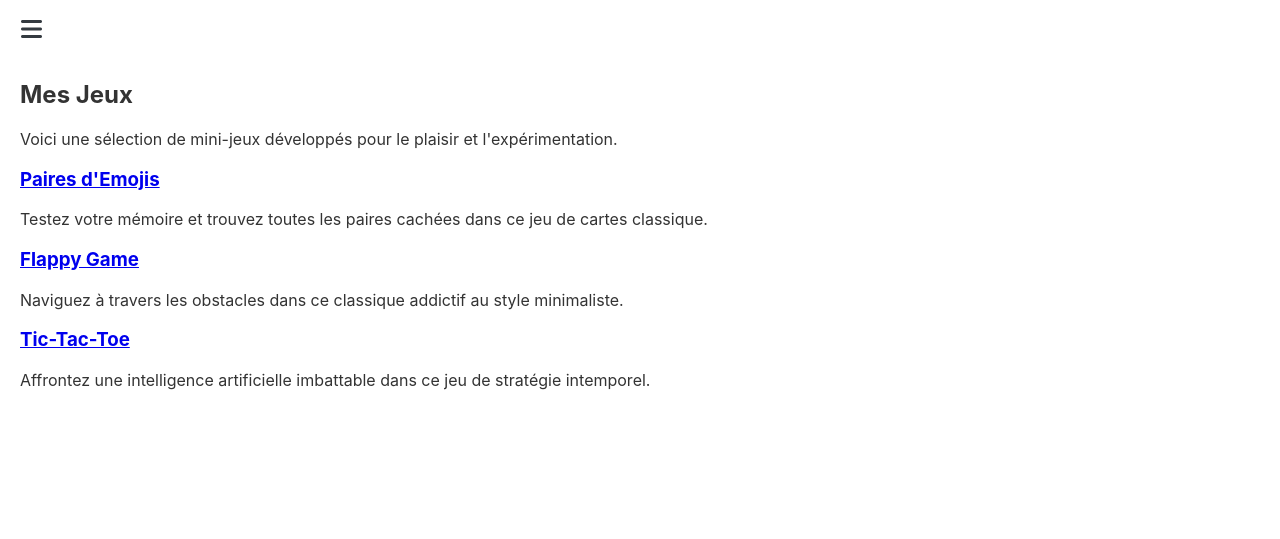
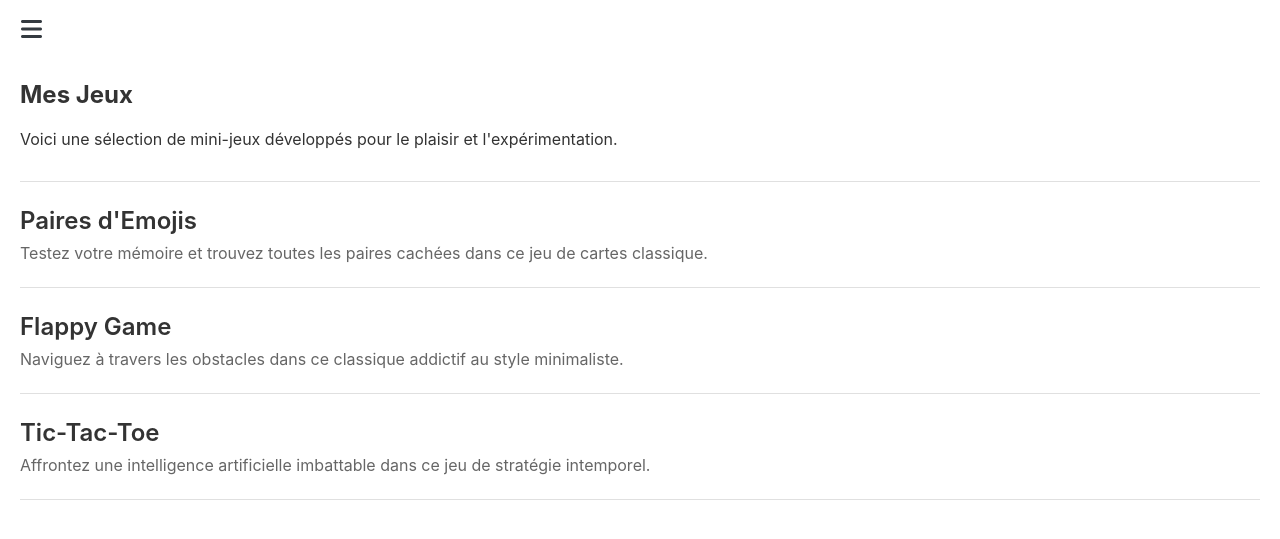
Before and after one commit to MADUP212/MADUP212.github.io, a Jekyll site: the page built from section/jeux.md, in a window 1280 px wide. Shown: the top 539 px of the page. Built offline with Jekyll 4.4.1, drawn with Linux system fonts in a browser that asks for light colours.

Commit message:
Update style.css

```diff
--- a/assets/css/style.css
+++ b/assets/css/style.css
@@ -142,6 +142,44 @@ body {
     width: 100%; /* S'assure que la ligne prend toute la largeur */
 }
 
+/* --- STYLE JOURNALISTE POUR LA PAGE DE JEUX --- */
+
+.game-list {
+  margin-top: 2rem;
+}
+
+.game-entry {
+  padding: 1.5rem 0;
+  border-bottom: 1px solid #e0e0e0;
+}
+
+.game-entry:first-of-type {
+  border-top: 1px solid #e0e0e0;
+}
+
+.game-entry h3 {
+  margin: 0 0 0.5rem 0;
+  font-size: 1.5em;
+  font-weight: 600;
+}
+
+.game-entry h3 a {
+  text-decoration: none;
+  color: #333;
+  transition: color 0.2s ease;
+}
+
+.game-entry h3 a:hover {
+  color: #000;
+  text-decoration: underline;
+}
+
+.game-entry p {
+  margin: 0;
+  color: #666;
+  font-size: 1em;
+}
+
 .panel div[style*="display: flex"] > div:first-child {
     min-width: 0; /* Permet au titre long de passer à la ligne au lieu de déborder */
     word-wrap: break-word; /* Force la coupure des mots si nécessaire */
```
